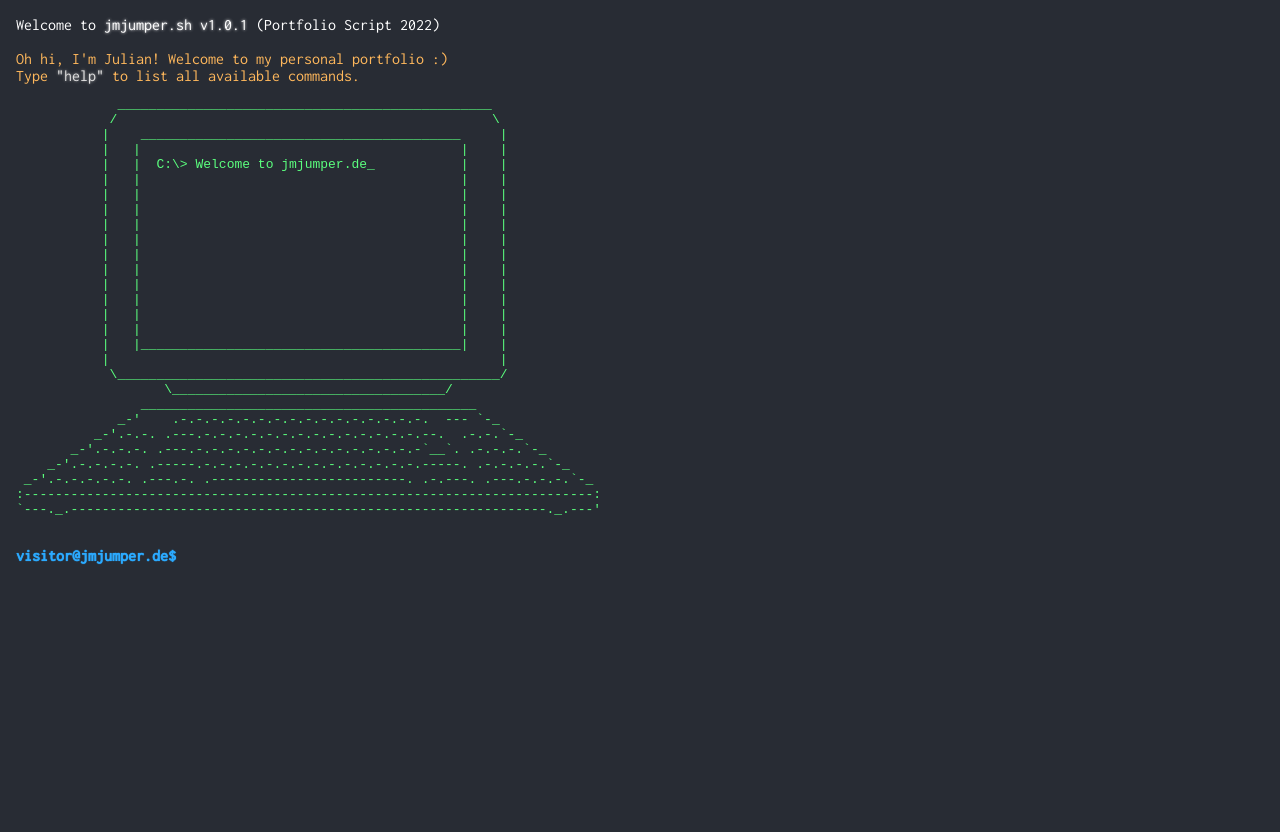
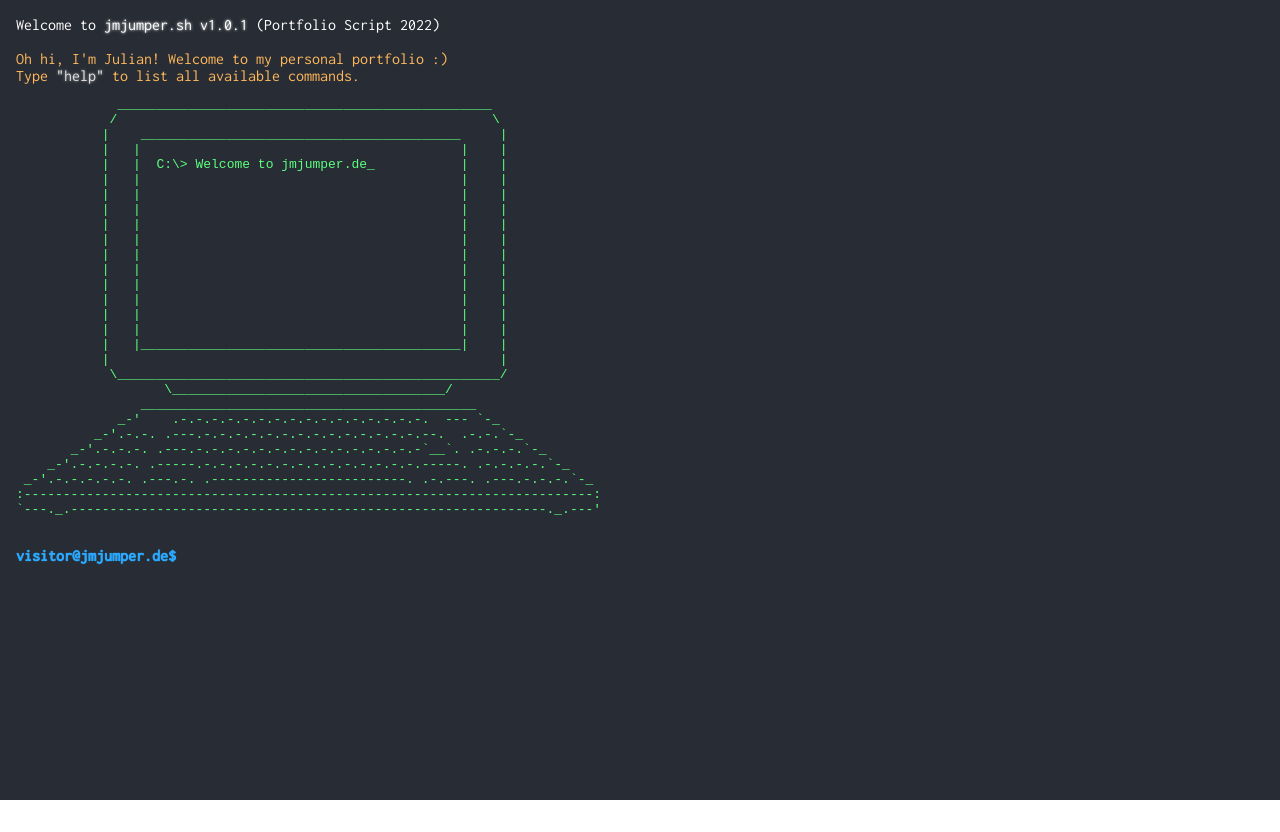
Before and after one commit to jmjumper/Terminal-Portfolio, a React (Create React App) app: page / in a window 1280 px wide. After the commit the page ends 800 px from the top, so only its background shows below. Built offline with nearby package versions, Linux system fonts and the light colour scheme.

Commit message:
hier und da bisschen gewerkelt

```diff
--- a/src/App.css
+++ b/src/App.css
@@ -1,13 +1,24 @@
 @import url('https://fonts.googleapis.com/css2?family=Inconsolata&display=swap');
+
+html, body, #app, #app>div {
+  height: 100%
+}
+
 .App {
   background-color: #282c34;
+
+  display: flex;
   min-height: 100vh;
-  display: flex;
+  height: 100%;
+
   color: rgb(255, 255, 255);
-  padding: 1em;
-  font-size: 1em;
   flex-direction: column;
   font-family: 'Inconsolata', monospace;
+  font-size: 1.0em;
+}
+
+.padding {
+  padding: 1em;
 }
 
 .inputModule {
--- a/src/App.js
+++ b/src/App.js
@@ -136,9 +136,13 @@ function App() {
   const [commandsUndo, setCommandsUndo] = useState([]);
   const [commandsRedo, setCommandsRedo] = useState([]);
 
+
+  const scrollRef = useRef(null)
+
   useEffect(() => {
     document.title = 'jmjumper.sh';
-  })
+    scrollRef.current.scrollIntoView({ behavior: 'smooth' });
+  }, [allTexts])
 
   const sendCommand = (command) => {
     setAllTexts(prev => [...prev, <div key={allTexts.length}>{prompt}{uInput}</div>])
@@ -195,11 +199,11 @@ function App() {
       setInput(() => '');
     } else if (ARROW_UP.includes(String(key))) {
       const command = commandsUndo.pop();
-      setCommandsRedo ((prev) => [...prev, command]);
+      setCommandsRedo((prev) => [...prev, command]);
       setInput(() => command);
     } else if (ARROW_DOWN.includes(String(key))) {
       const command = commandsRedo.pop();
-      setCommandsUndo ((prev) => [...prev, command]);
+      setCommandsUndo((prev) => [...prev, command]);
       setInput(() => command);
     }
   };
@@ -207,7 +211,7 @@ function App() {
 
   return (
     <div className="App">
-
+      <div className='padding'>
 
         <div>
           Welcome to <span className='white_glow'>jmjumper.sh v1.0.1</span> (Portfolio Script 2022)
@@ -225,7 +229,7 @@ function App() {
         </div>
 
 
-      <div className='inputWrapper'>
+        <div className='inputWrapper' ref={scrollRef}>
           {prompt}
           <input
             type="text"
@@ -241,7 +245,7 @@ function App() {
           />
         </div>
 
-
+      </div>
     </div>
   );
 }
--- a/src/components/commands.js
+++ b/src/components/commands.js
@@ -53,10 +53,28 @@ const Projects = () => {
                 The backend (which was done by cyborck) was written in Java with the Spring framework and extracts the data of the official app. The frontend (done by me) were implemented with the React Native framework.
                 This is probably my most important project.
             </div>
+
             <br />
             <div className='subList'><a className='link' href='https://github.com/jmjumper/MakeDownloadfoldersPrettyAgain' target='_blank' rel="noreferrer noopener">MakeDownloadfoldersPrettyAgain</a> - Download-Folder Organizer (Python)</div>
             <div className='long-text'>
                 This small Python project makes your download-folder finally pretty again. It sorts all files by their extensions into according subfolders.
+            </div>
+
+            <br />
+            <div className='subList'><a className='link' href='https://github.com/jmjumper/RayCasting' target='_blank' rel="noreferrer noopener">RayCasting</a> - casts light rays to 3D (Java)</div>
+            <div className='long-text'>
+                This program simulates and determines shadows and light. These light rays are used to render a 3D world by representing cach one 'column' of pixels. This technique were often used in old ego-shooter computer games such as Doom or Duke Nukem. I love it.
+            </div>
+
+            <br />
+            <div className='subList'><a className='link' href='https://github.com/jmjumper/SortAlgoViewer' target='_blank' rel="noreferrer noopener">Sortalgorithm Viewer</a> - visualizes sort algorithms (Java)</div>
+            <div className='long-text'>
+                This program just visualizes sorting algorithms. I highly encourage you to lower your volume. Thank me later.
+            </div>
+
+            <br />
+            <div className='long-text'>
+                There will certainly be coming more in the future...
             </div>
         </div>
     )
```
Lines whose indentation alone changed are shown as unchanged.
